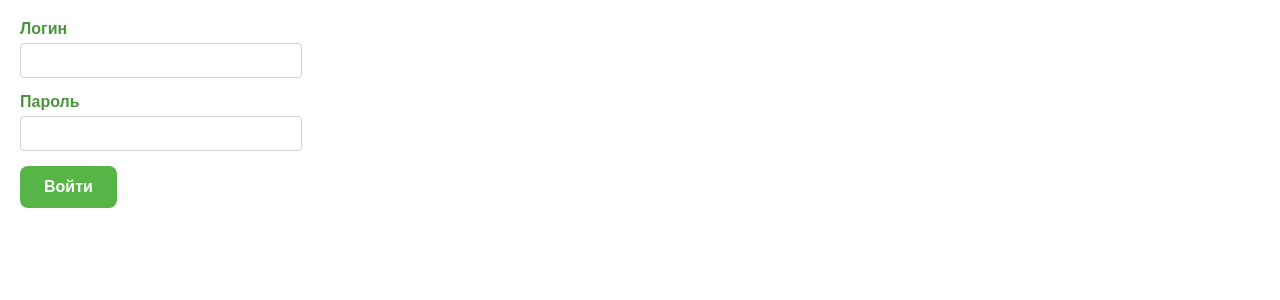
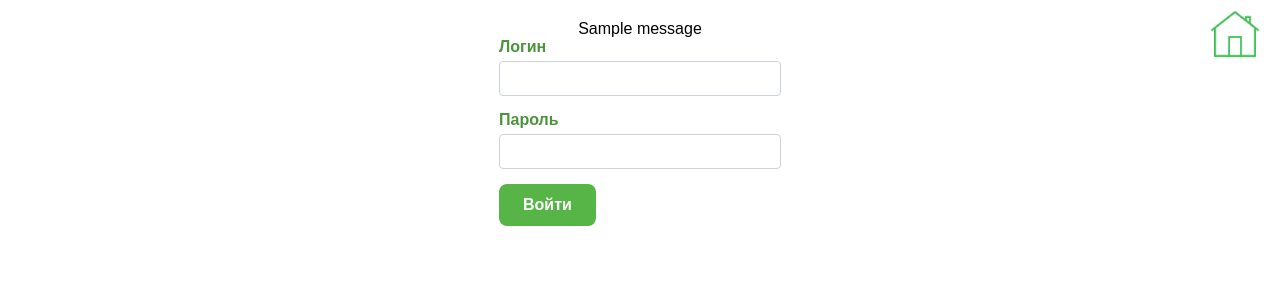
Before and after one commit to Daria-synergy/flask-project, a Flask app: page /login in a window 1280 px wide. Shown: the top 300 px of the page. Run offline with Flask 3, Linux system fonts and the light colour scheme; one stand-in notice (Sample message) is shown.

Commit message:
Update login.html

```diff
--- a/project/templates/login.html
+++ b/project/templates/login.html
@@ -1,10 +1,22 @@
 {% extends 'index.html' %}
 {% block content %}
+<a href="/" class="icon-container">
+    <img class="img1" src="../static/img/home.png" alt="Домашняя страница">
+</a>
+<div class="form-container">
+    {% with messages = get_flashed_messages() %}
+      {% if messages %}
+        {% for message in messages %}
+         {{ message }}
+        {% endfor %}
+      {% endif %}
+    {% endwith %}
 <form action="/login" method="post">
     <label for="login">Логин</label>
     <input type="text" id="login" name="login"><br>
     <label for="word">Пароль</label>
-    <input type="text" id="word" name="word"><br>
+    <input type="password" id="word" name="word"><br>
     <button type="submit">Войти</button>
 </form>
+</div>
 {% endblock %}
```
